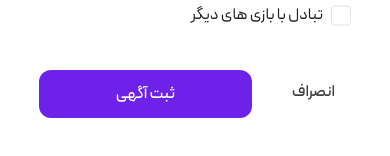
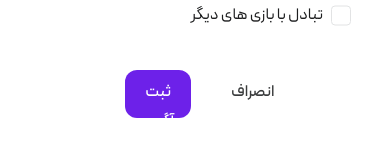
Before and after one commit to ZahraMoosavi77/Kooche, a Next.js app: page /new in a window 390 px wide. Shown: the part 1708-1864 px from the top of the page. Built offline with nearby package versions, Linux system fonts and the light colour scheme; no server answers; the database is empty.

Commit message:
fix: fixed Province alert

```diff
--- a/components/elements/new/RegisterAdButton.jsx
+++ b/components/elements/new/RegisterAdButton.jsx
@@ -2,8 +2,10 @@
 import { supabase } from "@/lib/supabase"
 import { useContext } from "react"
 import { NewContext } from "@/context/NewContext"
+import { useRouter } from 'next/navigation'
 
 export default function RegisterAdButton({ text }) {
+  const router = useRouter();
   const {
     isValidName,
     isValidSellerName,
@@ -11,13 +13,16 @@ export default function RegisterAdButton({ text }) {
     isValidPhoneNumber,
     setIsValidCity,
     setIsValidProvince,
+    isValidPlatform,
+    setIsValidPlatform,
     values,
+    setValues,
     setIsValidName,
     setIsValidPhoneNumber,
     setIsValidSellerName,
     setIsValidPrice,
     imageUrl,
-    gameLocation
+    gameLocation,
   } = useContext(NewContext);
   const {
     name,
@@ -29,13 +34,16 @@ export default function RegisterAdButton({ text }) {
     provinceId,
     exchange,
     locId,
+    phonenumber,
+    sellername,
   } = values;
 
 
-  const handleInsertData = async () => {
+  const handleInsertData = async (e) => {
+    e.preventDefault();
     const insertData = {
       name: name,
-      platformId: platformId || null,
+      platformId: platformId ,
       moreInfo: moreInfo || null,
       price: price || null,
       cityId: cityId,
@@ -46,33 +54,38 @@ export default function RegisterAdButton({ text }) {
       locId:locId,
     }
 
-    if (!values.name.trim()) setIsValidName(false)
-    if (!values.sellername.trim()) setIsValidSellerName(false)
-    if (!values.price.trim()) setIsValidPrice(false);
-    if (!values.phonenumber.trim()) setIsValidPhoneNumber(false);
-    if (!values.platformId) setIsValidProvince(false);
-    if (!values.cityId) setIsValidCity(false);
+    if (!name.trim()) setIsValidName(false)
+    if (!sellername.trim()) setIsValidSellerName(false)
+    if (!price.trim()) setIsValidPrice(false);
+    if (!phonenumber.trim()) setIsValidPhoneNumber(false);
+    if (!provinceId) setIsValidProvince(false);
+    if (!cityId) setIsValidCity(false);
+    if(!platformId) setIsValidPlatform(false)
 
 
-    if (isValidName && isValidPrice && isValidPhoneNumber && isValidSellerName) {
+    if (isValidName && isValidPrice && isValidPhoneNumber && isValidSellerName ) {
       const { data, error } = await supabase
         .from('games')
         .insert([insertData,
         ])
         .select()
         if(data){
+          // router.push('/')
           let valuesArray = Object.values(values);
           for (let value of valuesArray) {
-            console.log(value);
-            value = '';
+            // console.log(values);
+           setValues({...values, [value]:''})
+
+
         }
-        if(error) console.log(error);
+        // if(error) console.log(error);
         }
     }
   }
   return (
-    <>
-      <button onClick={handleInsertData} className='font-peyda-medium text-white bg-primary leading-leading-3 rounded-xl px-4 py-2 w-[72%] sm:w-[184px]  h-12 hover:bg-primary-600'>{text}</button>
-    </>
+    <form onSubmit={handleInsertData}>
+
+      <button  className='font-peyda-medium text-white bg-primary leading-leading-3 rounded-xl px-4 py-2 w-[72%] sm:w-[184px]  h-12 hover:bg-primary-600'>{text}</button>
+    </form>
   )
 }
--- a/components/elements/new/TextFieldNewPage.jsx
+++ b/components/elements/new/TextFieldNewPage.jsx
@@ -12,7 +12,7 @@ export default function TextField({ type, label, name, errormessage, helpText, v
   return (
     <>
       <label htmlFor={name}>{label} </label>
-      <input id={name} type={type} onChange={onChange} value={value} name={name} className={` ${!validate ? 'bg-accent-error' : 'bg-gray-200'}  text-gray-900 rounded-xl  outline-none px-3 py-[9.5px] w-full mt-1 focus:bg-white focus:border focus:border-primary focus:text-primary`} />
+      <input id={name} type={type} onChange={onChange} value={value} name={name} className={` ${validate ? 'bg-gray-200' : 'bg-accent-error'}  text-gray-900 rounded-xl  outline-none px-3 py-[9.5px] w-full mt-1 focus:bg-white focus:border focus:border-primary focus:text-primary`} />
       {!validate ? <TextError text={errormessage} /> : ''}
       {helpText && <TextHelper specialClass={'pr-3'} text={TEXTHELPER} />}
     </>
--- a/components/modules/InfoGameSection.jsx
+++ b/components/modules/InfoGameSection.jsx
@@ -12,14 +12,14 @@ import { CHOOSECONSOLE } from '@/constants/constantNewPage'
 
 import { useContext, useEffect, useState } from 'react'
 import { supabase } from '@/lib/supabase'
-import { ErrorMessageNameOfGame } from '@/constants/constantNewPage'
+import { ErrorMessageNameOfGame,ErrorMessagePlatform } from '@/constants/constantNewPage'
 import { NewContext } from "@/context/NewContext"
 
 
 
 export default function InfoGameSection() {
     const [platforms, setPlatforms] = useState([]);
-    const { values, isValidName } = useContext(NewContext)
+    const { values, isValidName, isValidPlatform } = useContext(NewContext)
     const getData = async () => {
         let { data, error } = await supabase
             .from('platforms')
@@ -41,9 +41,16 @@ export default function InfoGameSection() {
             </div>
 
             <div className='relative'>
-                <SelectOptionsNewPage column={'platformId'} validate={true} defualtValue={CHOOSECONSOLE} placeholderSearch={SEARCH} optionsGroup={platforms} label={<div className='flex  '>
-                    <TextNewPage specialClass={'pr-3'} text={infoGame.GAMECONSOLE} />
-                </div>} />
+                <SelectOptionsNewPage
+                column={'platformId'}
+                 validate={isValidPlatform}
+                    defualtValue={CHOOSECONSOLE}
+                     placeholderSearch={SEARCH}
+                     optionsGroup={platforms}
+                     errormessage={ErrorMessagePlatform}
+                     label={<div className='flex  '>
+                        <TextNewPage specialClass={'pr-3'} text={infoGame.GAMECONSOLE} />
+                    </div>} />
             </div>
             <div >
                 <TextAreaNewPage name={'moreInfo'} value={values.moreInfo} label={<div className='flex  '>
--- a/constants/constantNewPage.js
+++ b/constants/constantNewPage.js
@@ -48,6 +48,8 @@ export const ErrorMessageNameOfSeller = "لطفا اسم فروشنده را و
 export const ErrorMessagePrice = "لطفا قیمت مورد نظر خود را وارد کنید.";
 export const ErrorMessageProvince = "لطفا استان  خود را وارد کنید.";
 export const ErrorMessageCity = "لطفا شهر خود را وارد کنید.";
+export const ErrorMessagePlatform = "لطفا کنسول خود را انتخاب کنید.";
+
 
 export const CDNURL =
   "https://vcclbeslusvmyuhuefmr.supabase.co/storage/v1/object/public/test";
--- a/context/NewContext.js
+++ b/context/NewContext.js
@@ -11,6 +11,7 @@ export const NewPageProvider = ({ children }) => {
   const [isValidPrice, setIsValidPrice] = useState(true);
   const [isValidProvince, setIsValidProvince] = useState(true);
   const [isValidCity, setIsValidCity] = useState(true);
+  const [isValidPlatform, setIsValidPlatform] = useState(true);
   const [cities, setCities] = useState([]);
   const [file, setFile] = useState([]);
   const [imageUrl, setImageUrl] = useState('');
@@ -29,6 +30,7 @@ export const NewPageProvider = ({ children }) => {
     exchange: "",
     locId:"",
   });
+
 
   const onChange = (e) => {
     setValues({ ...values, [e.target.name]: e.target.value });
@@ -73,7 +75,9 @@ export const NewPageProvider = ({ children }) => {
         gameLocation,
         setGameLocation,
         centerCity,
-        setCenterCity
+        setCenterCity,
+        isValidPlatform,
+        setIsValidPlatform,
       }}
     >
       {children}
```
Also changed, not shown: components/elements/new/SelectOptionsNewPage.jsx (+7 -6 lines).
